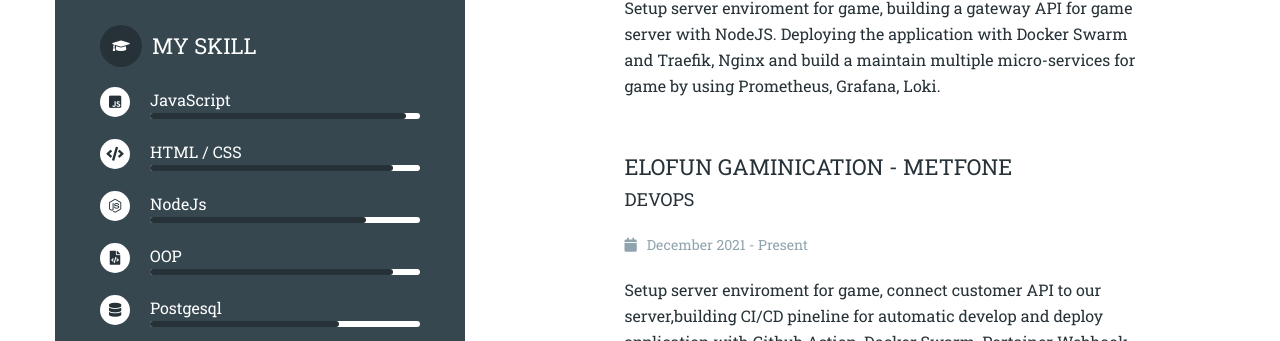
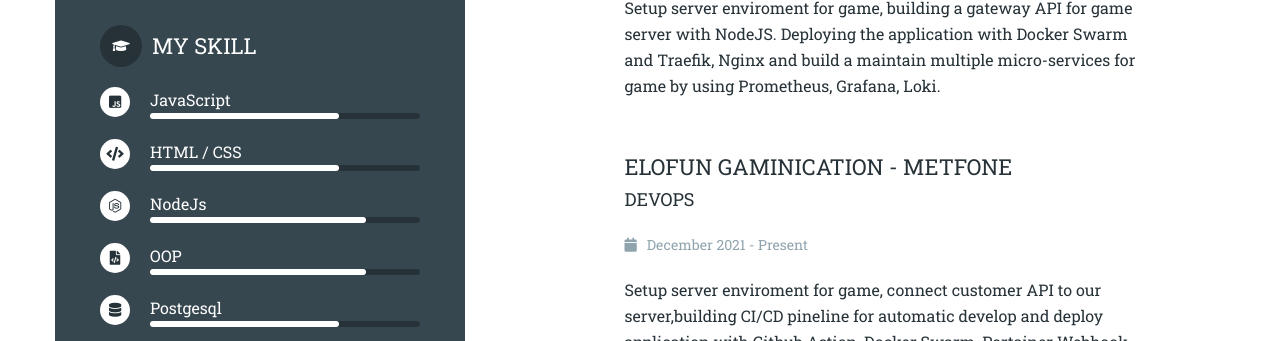
Before and after one commit to congchinh262/congchinh262.github.io, a plain HTML site: page index.html in a window 1280 px wide. Shown: the part 1090-1431 px from the top of the page. Drawn offline with Linux system fonts and the light colour scheme.

Commit message:
change color process bar

```diff
--- a/assets/css/style.css
+++ b/assets/css/style.css
@@ -175,12 +175,12 @@
 .progress-bar,
 .progress-bar span {
 	height: 6px;
-	background: #fff;
+	background: #263238;
 	border-radius: 6px;
 	display: block;
 }
 .progress-bar span {
-	background: #263238;
+	background: #fff;
 }
 .module--progress li {
 	margin-bottom: 20px;
--- a/index.html
+++ b/index.html
@@ -97,7 +97,7 @@
                 <div class="flex--1">
                   <span>JavaScript</span>
                   <span class="progress-bar"
-                    ><span style="width: 95%"></span
+                    ><span style="width: 70%"></span
                   ></span>
                 </div>
               </li>
@@ -106,7 +106,7 @@
                 <div class="flex--1">
                   <span>HTML / CSS</span>
                   <span class="progress-bar"
-                    ><span style="width: 90%"></span
+                    ><span style="width: 70%"></span
                   ></span>
                 </div>
               </li>
@@ -126,7 +126,7 @@
                 <div class="flex--1">
                   <span>OOP</span>
                   <span class="progress-bar"
-                    ><span style="width: 90%"></span
+                    ><span style="width: 80%"></span
                   ></span>
                 </div>
               </li>
@@ -361,7 +361,6 @@
 				<h4 class="module__project__title">BACHELOR OF TECHNICAL TECHNOLOGY</h4>
                 <ul>
 					<li>Software Technology - Web Development Track</li>
-					<li>GPA: 2.572</li>
 				</ul>
               </div>
             </div>
```
